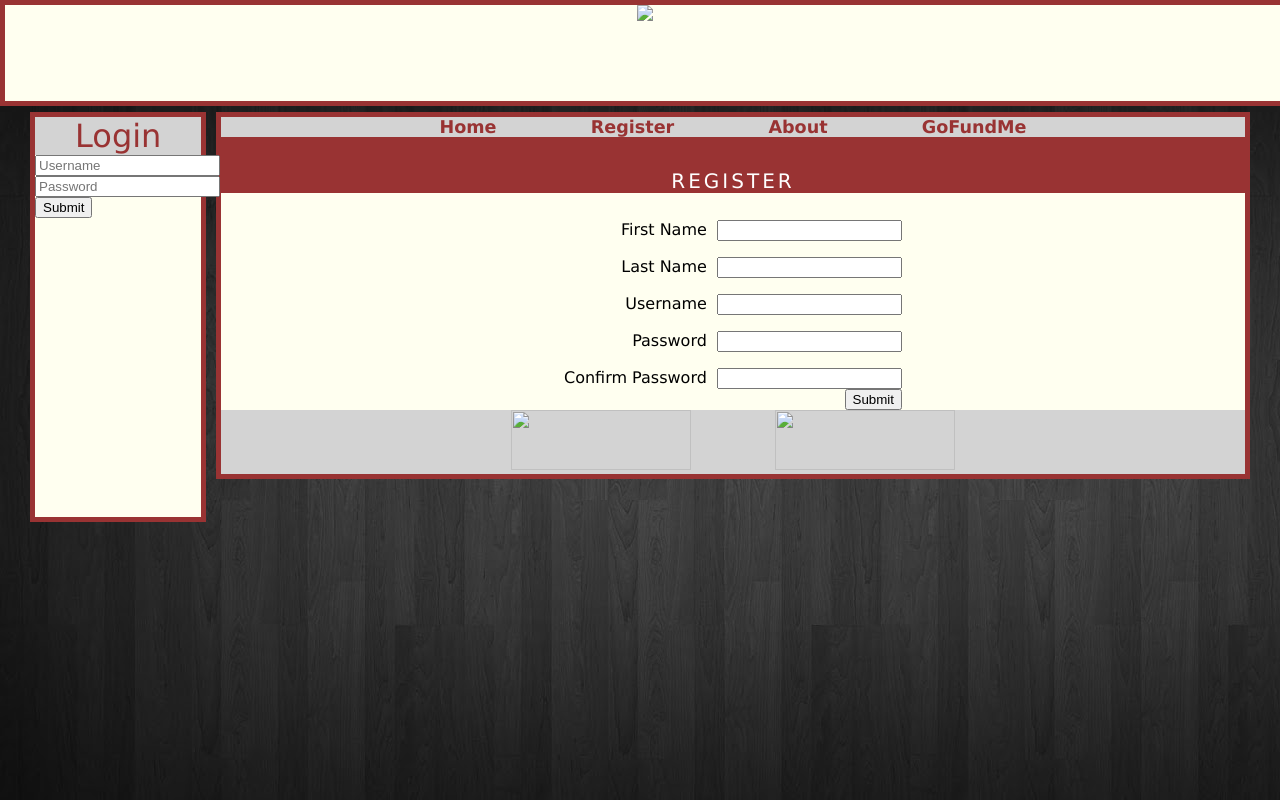
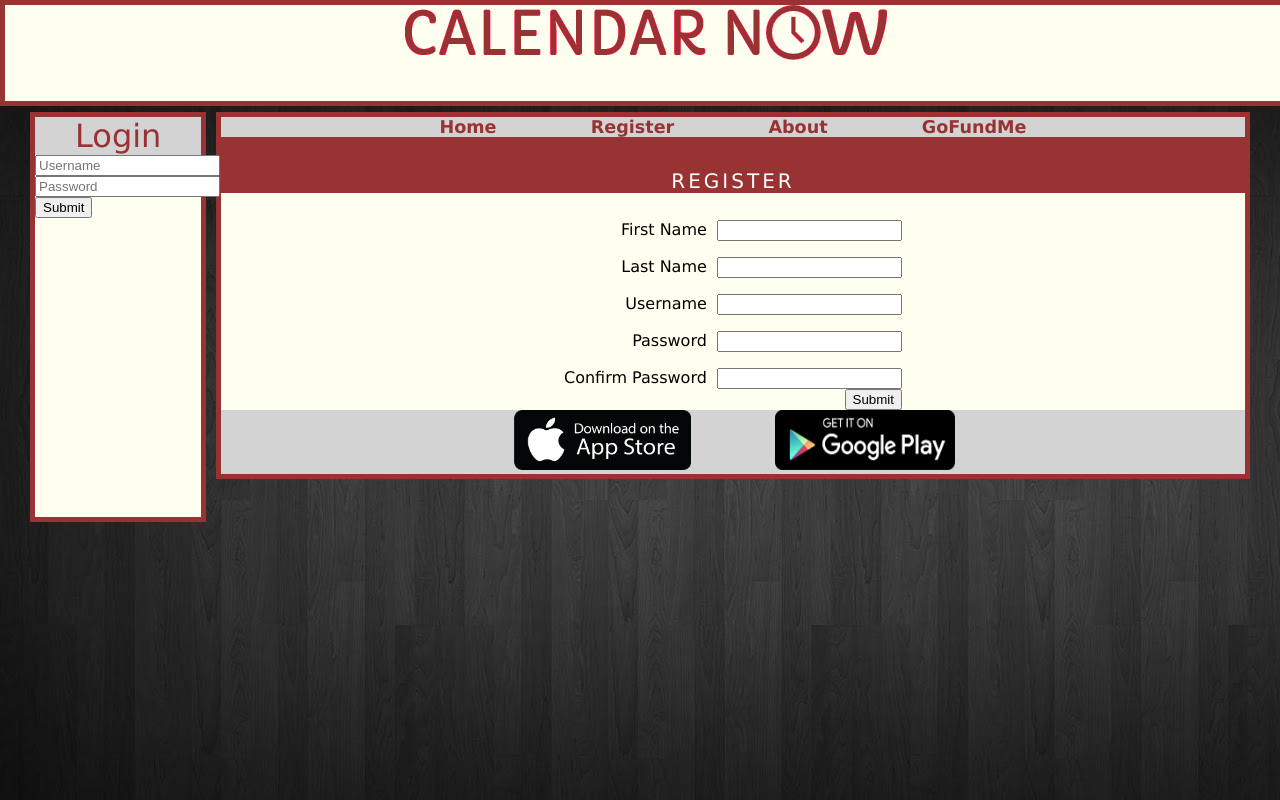
Before and after one commit to aeckels/aeckels.github.io, a plain HTML site: page Register.html in a window 1280 px wide. Drawn offline with Linux system fonts and the light colour scheme; files that its build step writes are made by us from their sources; files whose address does not match are found by name.

Commit message:
Update Register.html

```diff
--- a/Register.html
+++ b/Register.html
@@ -2,13 +2,13 @@
 <html>
 <head>
 	<title>Register</title>
-	<link href="../css/calendar.css" rel="stylesheet" type="text/css">
-	<script type = "text/javascript" src="../js/calendar.js"></script>
+	<link href="calendar.css" rel="stylesheet" type="text/css">
+	<script type = "text/javascript" src="calendar.js"></script>
 </head>
 <body>
 <div class="bannerHeader">
 	<a href="index.html">
-			<img src="../images/calendarNowLogo.png" />
+			<img src="calendarNowLogo.png" />
 	</a>
 	</div>
 	<div id="mainPage">
@@ -52,8 +52,8 @@
 		</div>
 	</form>
 	<div id="footer">
-		<img src="../images/appleApp.jpg" height="60em" width="180em" style="padding-right:5em" />
-		<img src="../images/googleApp.png" height="60em" width="180em" />
+		<img src="appleApp.jpg" height="60em" width="180em" style="padding-right:5em" />
+		<img src="googleApp.png" height="60em" width="180em" />
 	</div>
 	</div>
 
```
